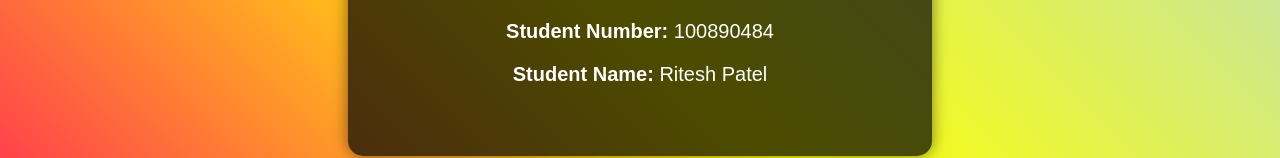
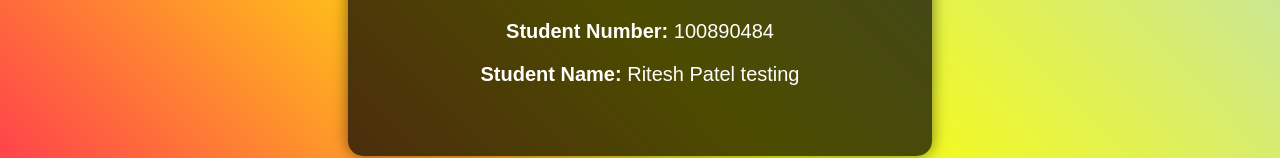
Before and after one commit to ritesh25275/midterm, a plain HTML site: page index.html in a window 1280 px wide. Shown: the part 385-543 px from the top of the page. Drawn offline with Linux system fonts and the light colour scheme.

Commit message:
Update index.html

```diff
--- a/index.html
+++ b/index.html
@@ -32,7 +32,7 @@
     <div class="container">
         <h1>Welcome to My Midterm Server!</h1>
         <p><strong>Student Number:</strong> 100890484</p>
-        <p><strong>Student Name:</strong> Ritesh Patel</p>
+        <p><strong>Student Name:</strong> Ritesh Patel testing</p>
     </div>
 </body>
 </html>
```
